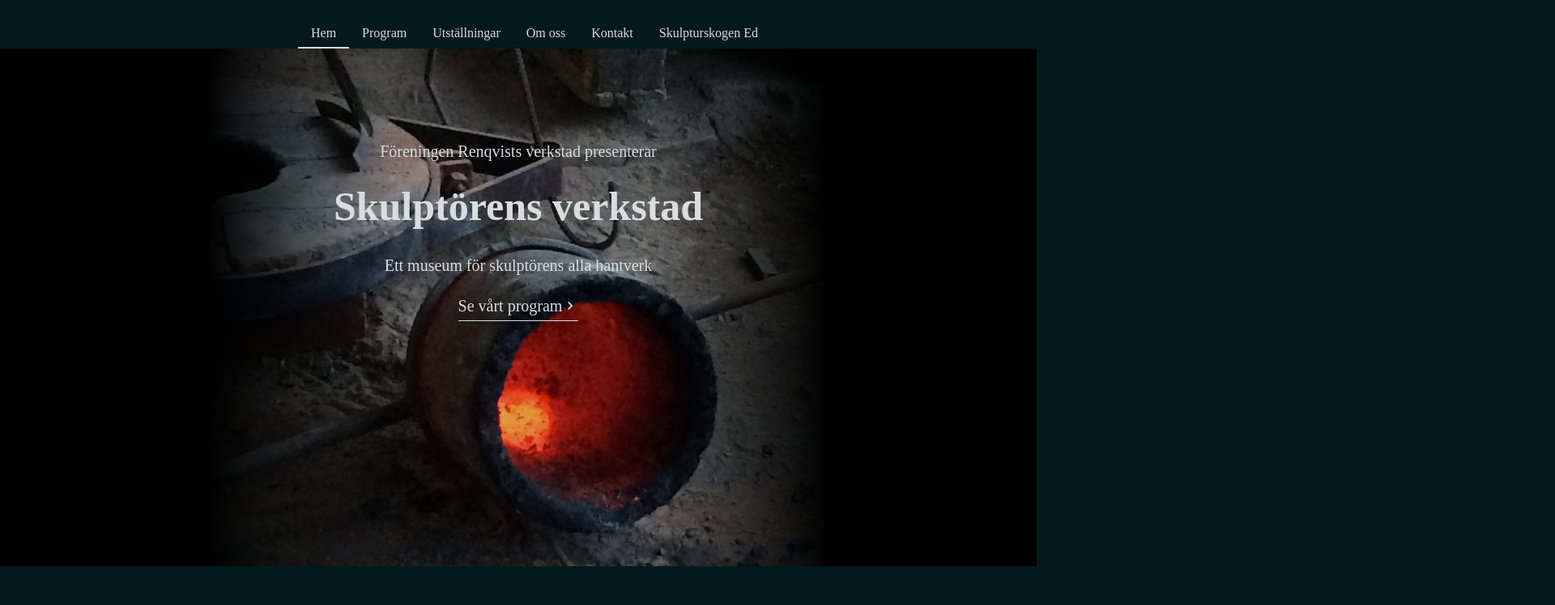
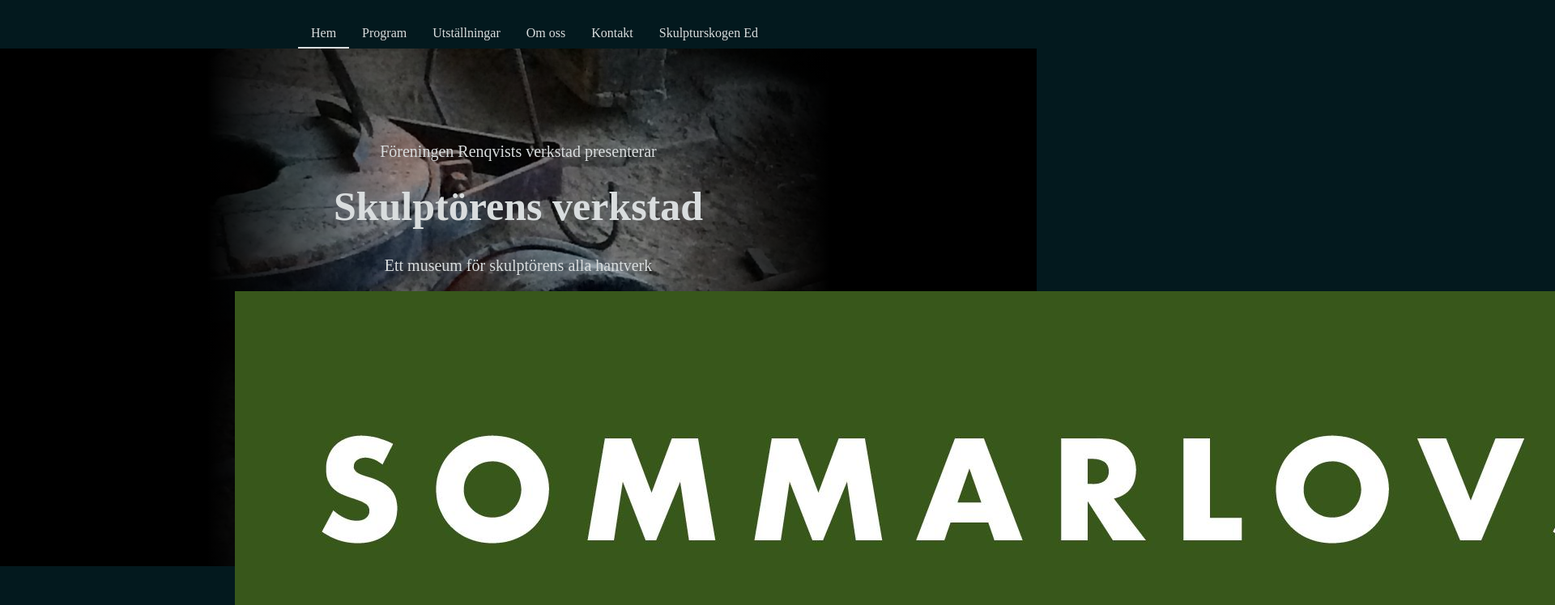
Before and after one commit to LeoDanielsson/renqvistsverkstad, a Next.js app: page / in a window 1280 px wide. Shown: the part 80-828 px from the top of the page at 81% size, 1920 px wide, since content can reach past the window. Built offline with nearby package versions, Linux system fonts and the light colour scheme; what typography would draw is missing.

Commit message:
add summer workshop poster

```diff
--- a/pages/index.js
+++ b/pages/index.js
@@ -1,14 +1,15 @@
 import Layout from '../components/layout';
 import styled from 'styled-components';
-import { white, gold, darkGreen, copper, linen } from '../colors';
+import { white } from '../colors';
 import Container from '../components/container';
-import Link from 'next/link';
 import { large, medium } from '../breakpoints';
 import CtaLink from '../components/ctaLink';
 
+const poster = '/images/workshop-sommar-2021.jpg';
+
 const Hero = styled.div`
   height: 80vh;
-  overflow: hidden;
+  overflow: ${poster ? 'visible' : 'hidden'};
   position: relative;
   display: flex;
   justify-content: center;
@@ -17,6 +18,7 @@ const Hero = styled.div`
   background-repeat: no-repeat;
   background-position: center;
   background-size: cover;
+  margin-bottom: ${poster ? '20vw' : '0'};
   @media (min-width: ${large}) {
     background-image: linear-gradient(
         to left,
@@ -28,6 +30,10 @@ const Hero = styled.div`
       url('/images/gryta.jpg');
     background-size: 60%;
   }
+`;
+
+const Poster = styled.div`
+  max-width: 700px;
 `;
 
 const HeroContent = styled.div`
@@ -64,6 +70,13 @@ const Home = () => (
           <p>Föreningen Renqvists verkstad presenterar</p>
           <h1>Skulptörens verkstad</h1>
           <p>Ett museum för skulptörens alla hantverk</p>
+          {poster && (
+            <Poster>
+              <a href={poster} target="_blank">
+                <img src={poster} />
+              </a>
+            </Poster>
+          )}
           <CtaLink href='/program' inverted>
             Se vårt program
           </CtaLink>
```
Also changed, not shown: public/images/workshop-sommar-2021.jpg (added).
